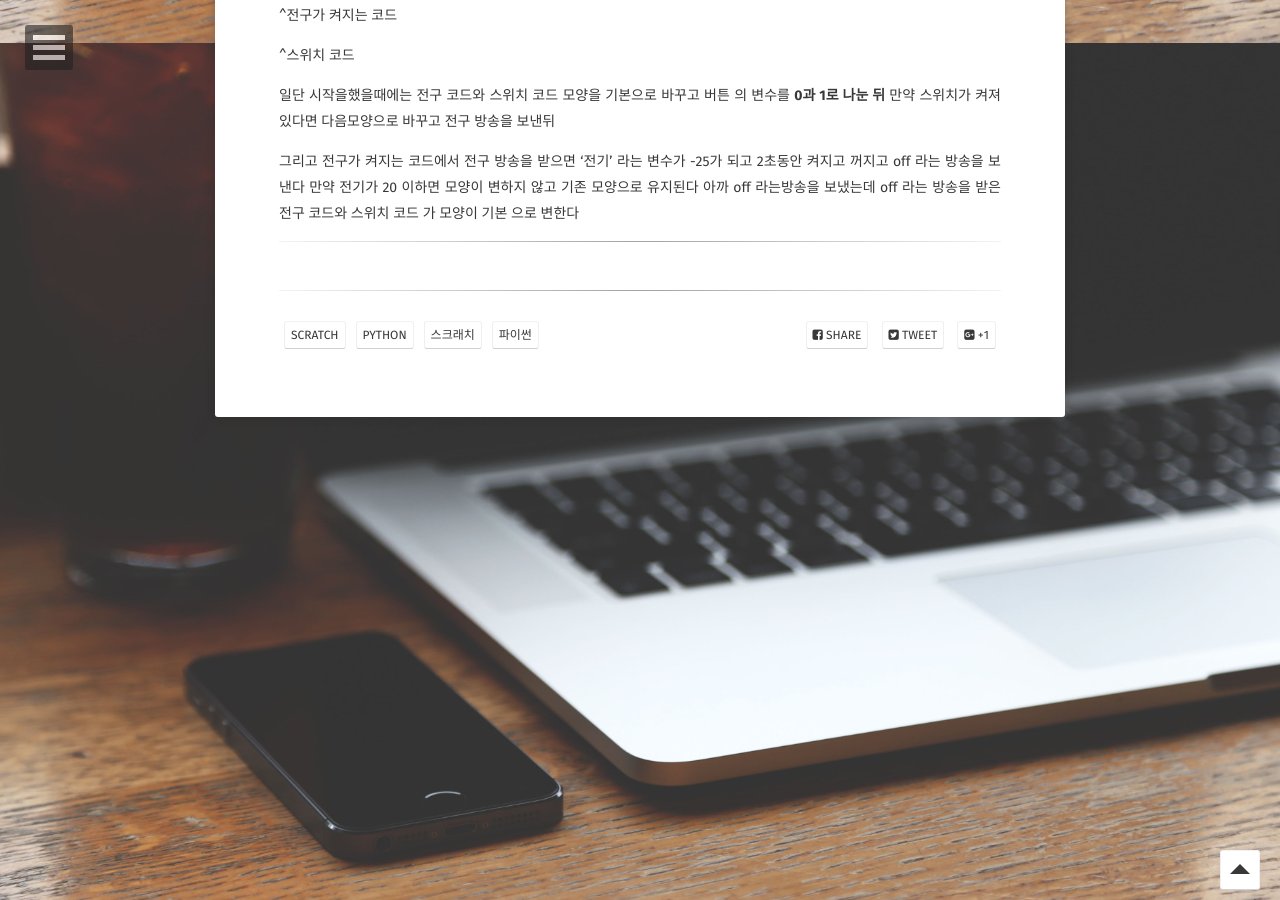
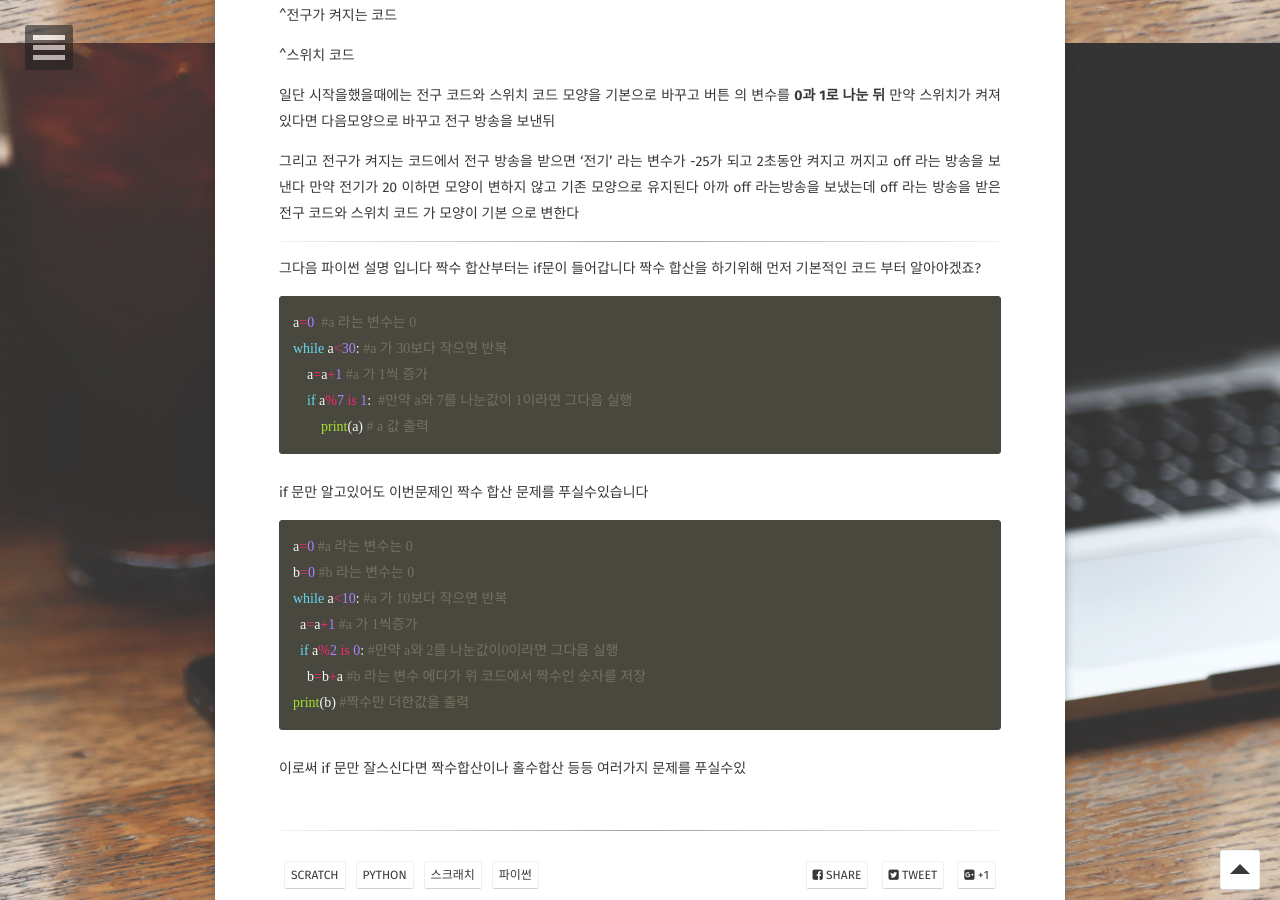
Before and after one commit to funct1onx/funct1onx.github.com, a Jekyll site: the page built from _posts/2012-05-23-readability-feature-post.md, in a window 1280 px wide and 900 px high, scrolled down 857 px. Built offline with Jekyll 4.4.1, drawn with Linux system fonts in a browser that asks for light colours; some web fonts are replaced; a script that is not in the unit is left out.

Commit message:
Update 2012-05-23-readability-feature-post.md

````diff
--- a/_posts/2012-05-23-readability-feature-post.md
+++ b/_posts/2012-05-23-readability-feature-post.md
@@ -43,3 +43,26 @@ off 라는 방송을 보낸다 만약 전기가 20 이하면 모양이 변하지
 아까 off 라는방송을 보냈는데 off 라는 방송을 받은 전구 코드와 스위치 코드 가 모양이 기본 으로 변한다
 
 ---
+그다음 파이썬 설명 입니다
+짝수 합산부터는 if문이 들어갑니다
+짝수 합산을 하기위해 먼저 기본적인 코드 부터 알아야겠죠?
+
+```py
+a=0  #a 라는 변수는 0
+while a<30: #a 가 30보다 작으면 반복
+    a=a+1 #a 가 1씩 증가
+    if a%7 is 1:  #만약 a와 7를 나눈값이 1이라면 그다음 실행
+        print(a) # a 값 출력
+```
+if 문만 알고있어도 이번문제인 짝수 합산 문제를 푸실수있습니다
+
+```py
+a=0 #a 라는 변수는 0
+b=0 #b 라는 변수는 0
+while a<10: #a 가 10보다 작으면 반복
+  a=a+1 #a 가 1씩증가
+  if a%2 is 0: #만약 a와 2를 나눈값이0이라면 그다음 실행
+    b=b+a #b 라는 변수 에다가 위 코드에서 짝수인 숫자를 저장
+print(b) #짝수만 더한값을 출력
+```
+이로써 if 문만 잘스신다면 짝수합산이나 홀수합산 등등 여러가지 문제를 푸실수있
````
